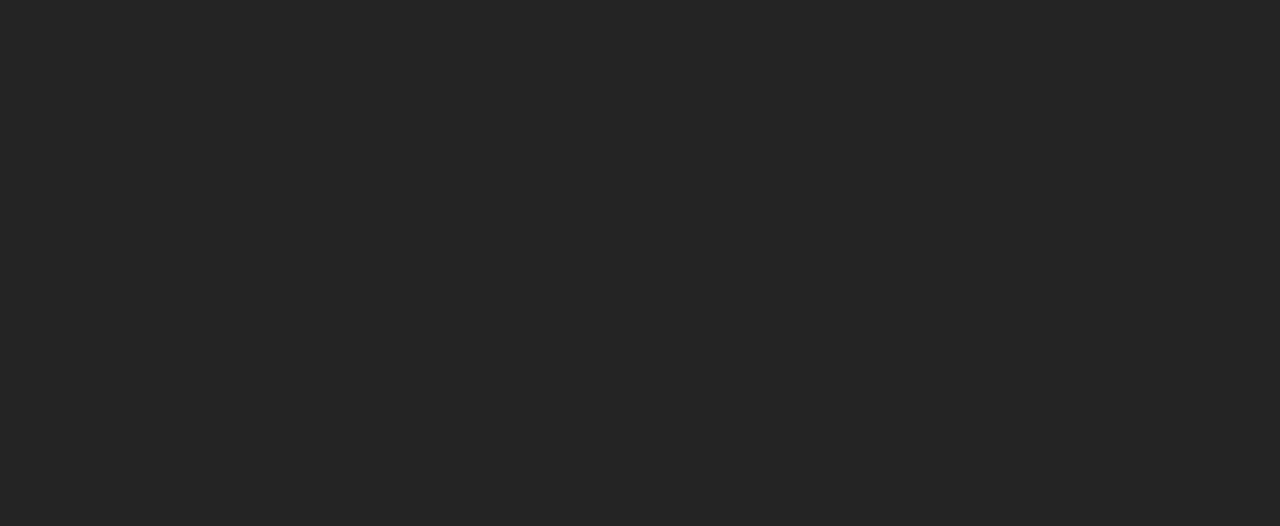
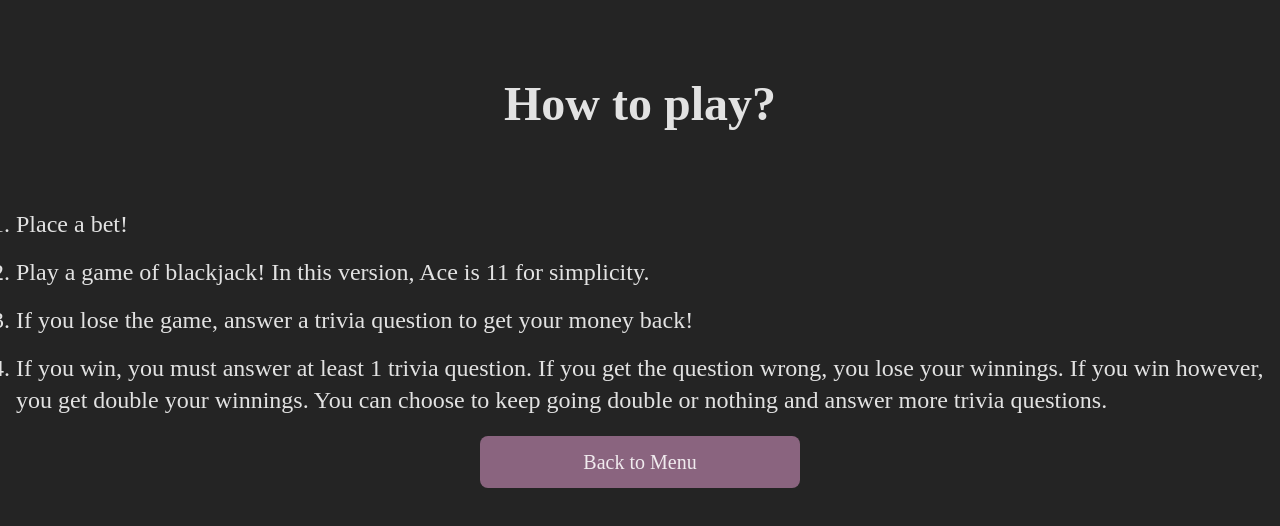
Before and after one commit to parthchheda2005/nwhacks-2025-BrainJack, a React (Vite) app in the folder frontend/: page /rules in a window 1280 px wide. Before the commit this address had no page. Shown: the top 526 px of the page. Built offline with nearby package versions, Linux system fonts and the light colour scheme; a web font is replaced by a local one.

Commit message:
made a rules page

```diff
--- a/frontend/src/App.jsx
+++ b/frontend/src/App.jsx
@@ -7,6 +7,7 @@ import PlaceBets from "./components/PlaceBets";
 import GamePage from "./components/GamePage";
 import QuestionAnswer from "./components/QuestionAnswer";
 import WinningsMultiplier from "./components/WinningsMultiplier";
+import RulesPage from "./components/RulesPage";
 
 function App() {
   const [loser, setLoser] = useState("");
@@ -56,6 +57,7 @@ function App() {
               />
             }
           />
+          <Route path="/rules" element={<RulesPage />} />
           <Route
             path="/multiply-your-winnings"
             element={
--- a/frontend/src/components/HomePage.jsx
+++ b/frontend/src/components/HomePage.jsx
@@ -23,10 +23,22 @@ function HomePage() {
         answering study questions!
       </p>
       <button
-        className="bg-[#a2b288] px-2 py-3 rounded-lg m-5 w-80 text-xl"
+        className="bg-[#a2b288] px-2 py-3 rounded-lg mt-5 w-80 text-xl"
         onClick={() => navigate("/place-bets")}
       >
         Play Game!
+      </button>
+      <button
+        className="bg-[#8a647f] px-2 py-3 rounded-lg m-5 w-80 text-xl"
+        onClick={() => navigate("/rules")}
+      >
+        Rules
+      </button>
+      <button
+        className="bg-[#88a2b2] px-2 py-3 rounded-lg w-80 text-xl"
+        onClick={() => navigate("/place-bets")}
+      >
+        Leaderboard
       </button>
     </div>
   );
--- a/frontend/src/components/PlaceBets.jsx
+++ b/frontend/src/components/PlaceBets.jsx
@@ -91,10 +91,16 @@ function PlaceBets({ balance, setBalance, bettingAmount, setBettingAmount }) {
           Reset Betting Amount
         </button>
         <button
-          className="bg-[#a2b288] px-2 py-3 rounded-lg w-52"
+          className="bg-[#a2b288] px-2 py-3 rounded-lg w-52 mb-3"
           onClick={() => navigate("/game")}
         >
           Play Game
+        </button>
+        <button
+          className="bg-[#8a647f] px-2 py-3 rounded-lg w-52"
+          onClick={() => navigate("/")}
+        >
+          Back to Menu
         </button>
       </div>
     </div>
--- /dev/null
+++ b/frontend/src/components/RulesPage.jsx
@@ -0,0 +1,37 @@
+import { useNavigate } from "react-router-dom";
+
+function RulesPage() {
+  const navigate = useNavigate();
+
+  return (
+    <div className="flex items-center justify-center flex-col">
+      <div className="container mx-auto px-4">
+        <h1 className="my-20 font-bold text-5xl text-center">How to play?</h1>
+        <ul className="list-decimal text-2xl space-y-4">
+          <li>Place a bet!</li>
+          <li>
+            Play a game of blackjack! In this version, Ace is 11 for simplicity.
+          </li>
+          <li>
+            If you lose the game, answer a trivia question to get your money
+            back!
+          </li>
+          <li>
+            If you win, you must answer at least 1 trivia question. If you get
+            the question wrong, you lose your winnings. If you win however, you
+            get double your winnings. You can choose to keep going double or
+            nothing and answer more trivia questions.
+          </li>
+        </ul>
+      </div>
+      <button
+        className="bg-[#8a647f] px-2 py-3 rounded-lg m-5 w-80 text-xl"
+        onClick={() => navigate("/")}
+      >
+        Back to Menu
+      </button>
+    </div>
+  );
+}
+
+export default RulesPage;
```
